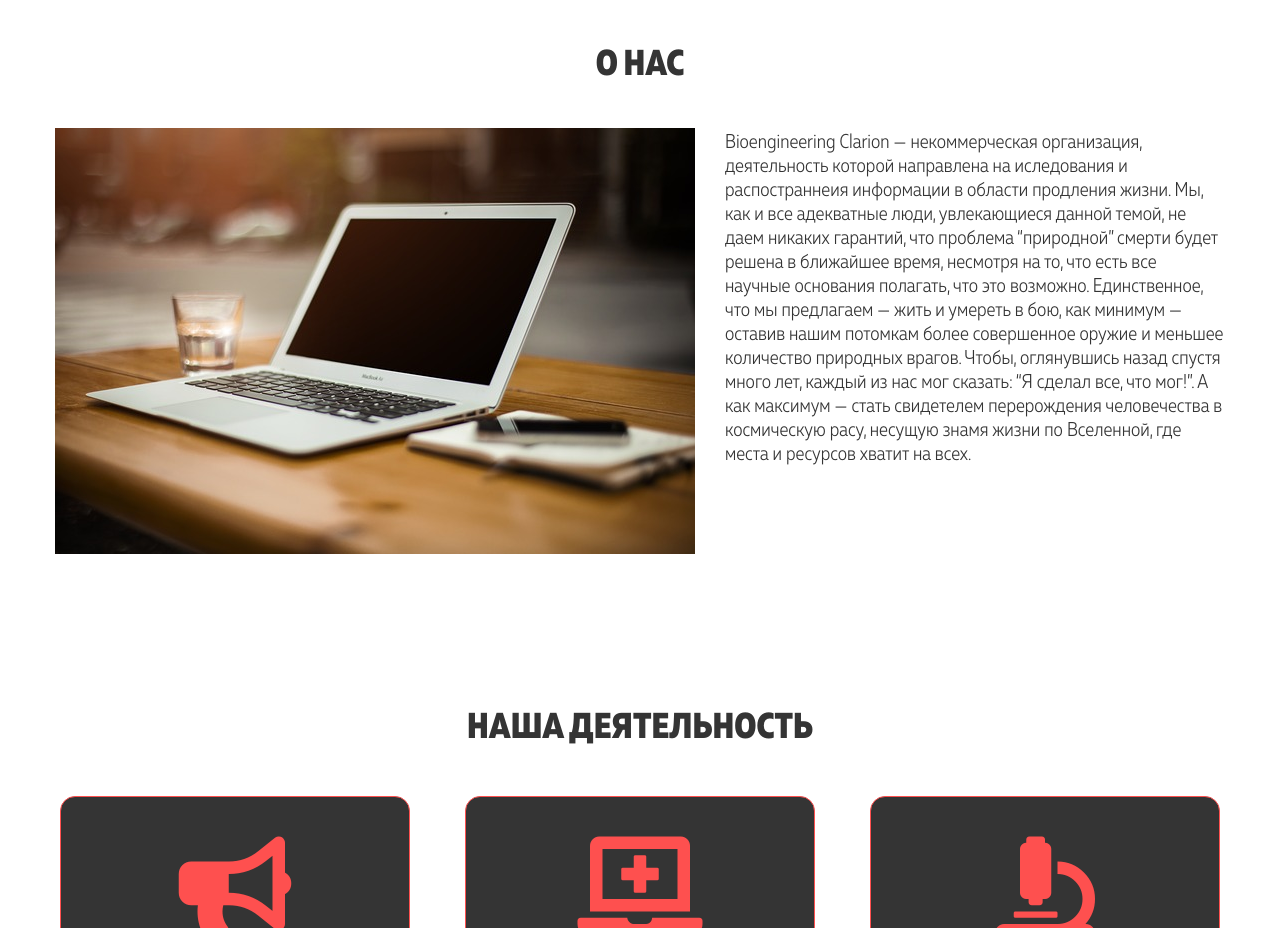
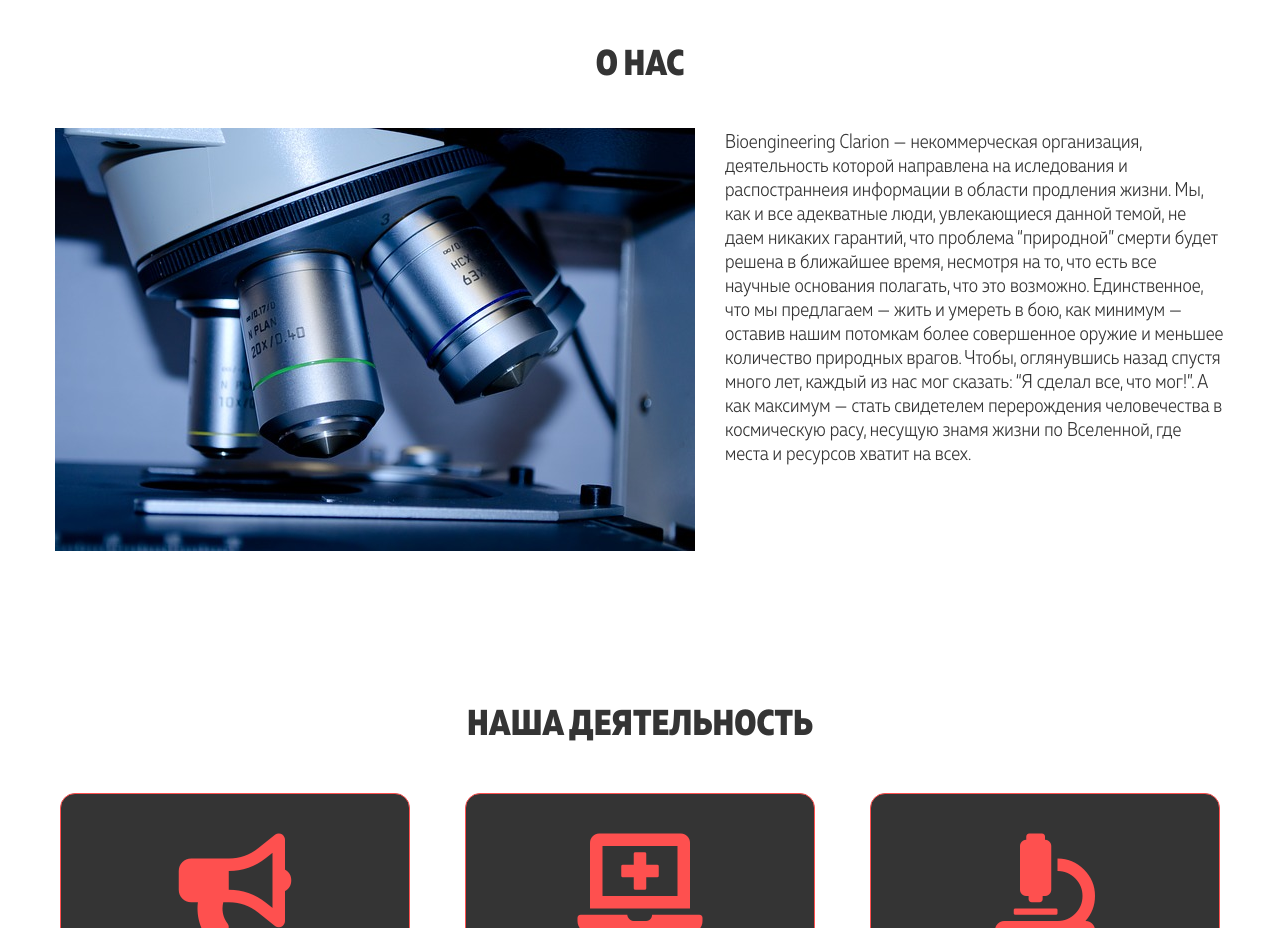
Before and after one commit to bioengineering-clarion/bioengineering-clarion_site, a plain HTML site: page index.html in a window 1280 px wide. Shown: the part 840-1768 px from the top of the page. Drawn offline with Linux system fonts and the light colour scheme.

Commit message:
I replaced the photo in the block about us

```diff
--- a/index.html
+++ b/index.html
@@ -45,7 +45,7 @@
                 <h2 class="heading about__heading font font_weight_Bold">О нас</h2>
                 <div class="about-block">
                     <div class="about-photo">
-                        <img src="assets/image/home-office.jpg" alt="home-office" class="about-photo__img">
+                        <img src="assets/image/microscope.jpg" alt="microscope" class="about-photo__img">
                     </div>
                     <p class="about__paragraph">
                             Bioengineering Clarion — некоммерческая организация, деятельность которой направлена на иследования и распостраннеия информации в области продления жизни.
```
Also changed, not shown: assets/image/home-office.jpg (deleted), assets/image/microscope.jpg (added).
